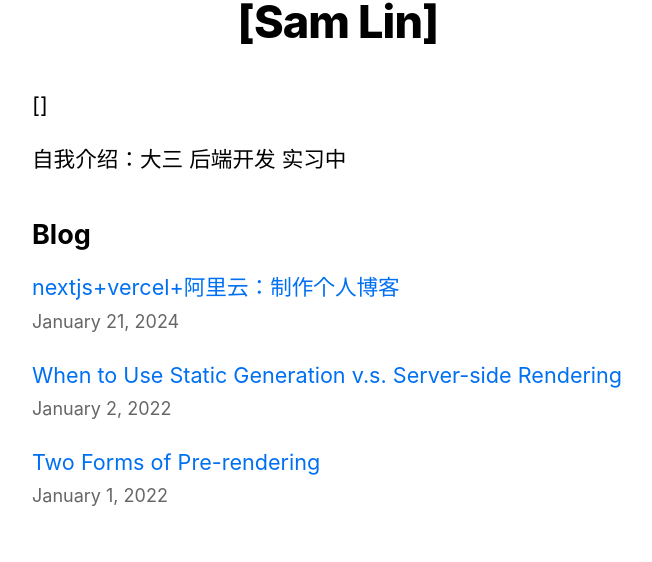
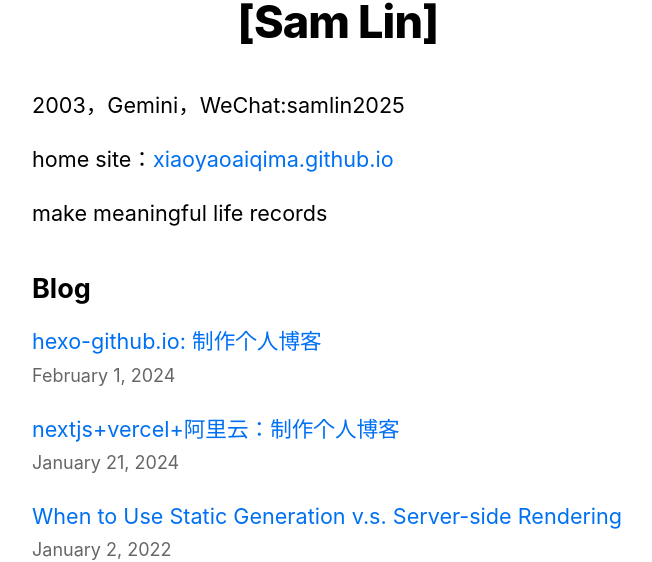
Before and after one commit to xiaoyaoaiqima/blog_nextjs_vercel, a Next.js app: page / in a window 1280 px wide. Shown: the part 221-783 px from the top of the page, without its empty margins (302-954 px from the left). Built offline with nearby package versions, Linux system fonts and the light colour scheme.

Commit message:
1
change profile

```diff
--- a/pages/index.js
+++ b/pages/index.js
@@ -12,9 +12,9 @@ export default function Home({ allPostsData }) {
         <title>{siteTitle}</title>
       </Head>
       <section className={utilStyles.headingMd}>
-        <p>[]</p>
-        <p>自我介绍：大三 后端开发 实习中
-        </p>
+        <p>2003，Gemini，WeChat:samlin2025</p>
+        <p>home site：<a>xiaoyaoaiqima.github.io</a></p>
+        <p>make meaningful life records</p>
       </section>
       <section className={`${utilStyles.headingMd} ${utilStyles.padding1px}`}>
         <h2 className={utilStyles.headingLg}>Blog</h2>
--- a/posts/pre-rendering.md
+++ b/posts/pre-rendering.md
@@ -1,11 +1,7 @@
 ---
-title: 'Two Forms of Pre-rendering'
-date: '2022-01-01'
+title: 'hexo-github.io: 制作个人博客'
+date: '2024-02-01'
+description:
 ---
 
-Next.js has two forms of pre-rendering: **Static Generation** and **Server-side Rendering**. The difference is in **when** it generates the HTML for a page.
-
-- **Static Generation** is the pre-rendering method that generates the HTML at **build time**. The pre-rendered HTML is then _reused_ on each request.
-- **Server-side Rendering** is the pre-rendering method that generates the HTML on **each request**.
-
-Importantly, Next.js lets you **choose** which pre-rendering form to use for each page. You can create a "hybrid" Next.js app by using Static Generation for most pages and using Server-side Rendering for others.
+1.
```
Also changed, not shown: posts/nextjs+vercel+阿里云：制作个人博客.md (renamed from posts/mcn.md).
